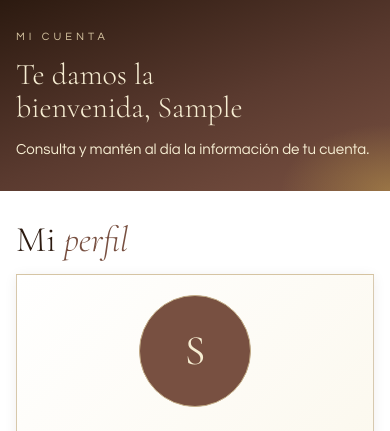
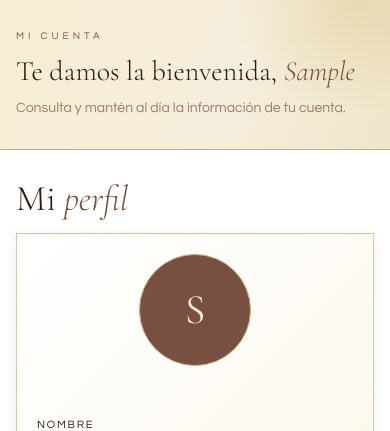
Before and after one commit to mariamcarlier/project-orodelsol, a Django app: page /profile/ in a window 390 px wide. Shown: the part 155-586 px from the top of the page. Run offline with Django 5.2, Linux system fonts and the light colour scheme; the visitor is signed in with stand-in values (Sample User, id 1).

Commit message:
prueba y cambios tabien de responsive y cabecera de bienvenida

```diff
--- a/app/settings.py
+++ b/app/settings.py
@@ -205,3 +205,6 @@ LOGOUT_REDIRECT_URL = "core:inicio"
 SESSION_COOKIE_HTTPONLY = True
 SESSION_COOKIE_SECURE = not DEBUG
 CSRF_COOKIE_SECURE = not DEBUG
+
+if DEBUG:
+    PASSWORD_HASHERS = ["django.contrib.auth.hashers.MD5PasswordHasher"]
--- a/static/css/components.css
+++ b/static/css/components.css
@@ -270,131 +270,63 @@
   gap: var(--space-gap);
 
 }
-
-/* ────────────────────────────────────────────────────────
-   CABECERA DE CUENTA  (.account-hero)
-   Franja de bienvenida de las páginas de «Mi cuenta».
-
-   CAPAS, de abajo hacia arriba:
-     1. Degradado de marca ...... background de .account-hero (siempre está)
-     2. Imagen opcional ......... <img class="account-hero__image">; solo
-                                  aparece si la vista envía una URL
-     3. Capa oscura ............. ::after, solo con el modificador
-                                  .account-hero--con-imagen; asegura que el
-                                  texto se lea sobre cualquier imagen
-                                  (contraste mínimo 3:1 en el título y 4.5:1
-                                  en el texto)
-     4. Texto ................... .account-hero__inner
-
-   PARA CAMBIAR EL FONDO:
-     · Colores del degradado: las variables --hero-* de más abajo.
-     · Imagen administrable: ver imagen_banner_cuenta() en usuarios/views.py.
-     · Fondo distinto por tipo de cuenta (futuro): agregar un modificador,
-       por ejemplo .account-hero--mayorista { --hero-medio: …; }, y ponerlo
-       desde la plantilla. No hace falta duplicar el HTML ni el CSS.
-   ──────────────────────────────────────────────────────── */
+/* CABECERA DE CUENTA — franja clara de marca.
+   Colores: tokens.css. Imagen administrable: ver imagen_banner_cuenta()
+   en usuarios/views.py. Con imagen se activa el velo oscuro; sin imagen
+   solo se ve este degradado. */
 .account-hero {
-  /* Colores del degradado de marca (se editan aquí) */
-  --hero-oscuro:     var(--color-tierra);
-  --hero-intermedio: var(--color-cacao-hover);
-  --hero-medio:      var(--color-cacao);
-  --hero-calido:     #a8864a;
-  --hero-brillo:     var(--gold);
-  /* Zona de la imagen que se conserva al recortar (70% = hacia la derecha) */
-  --hero-foco:   70% 50%;
-
   position: relative;
-  isolation: isolate;          /* las capas internas no se mezclan con el resto */
+  isolation: isolate;
   overflow: hidden;
   display: grid;
   align-items: center;
-  /* Altura fluida: 180px en móvil, hasta 300px en escritorio. Es un mínimo:
-     si el nombre es largo y ocupa más líneas, la franja crece y no corta nada. */
-  min-height: clamp(180px, 28vw, 300px);
-  color: var(--color-marfil);
-  /* Degradado de marca: oscuro del lado del texto y dorado hacia la derecha,
-     con un brillo suave tipo satén arriba a la derecha. */
+  min-height: clamp(150px, 20vw, 210px);
   background:
-    radial-gradient(55% 130% at 92% 10%, rgba(246,237,210,.26), transparent 62%),
-    linear-gradient(115deg,
-      var(--hero-oscuro) 0%,
-      var(--hero-intermedio) 40%,
-      var(--hero-medio) 70%,
-      var(--hero-calido) 90%,
-      var(--hero-brillo) 100%);
+    radial-gradient(55% 130% at 92% 0%, rgba(201,168,76,.25), transparent 60%),
+    linear-gradient(115deg, var(--color-marfil) 0%, #f5eedd 60%, rgba(201,168,76,.30) 100%);
+  border-bottom: 1px solid var(--color-oro-borde);
 }
 
 .account-hero__image {
-  position: absolute;
-  inset: 0;
-  z-index: 0;
-  width: 100%;
-  height: 100%;
-  object-fit: cover;           /* se recorta, nunca se deforma */
-  object-position: var(--hero-foco);
+  position: absolute; inset: 0; z-index: 0;
+  width: 100%; height: 100%; object-fit: cover;
 }
 
-/* Capa oscura de legibilidad. SOLO se activa cuando hay una imagen
-   (modificador --con-imagen): el degradado de marca ya se lee por sí solo.
-   Es más fuerte del lado del texto (izquierda). */
 .account-hero--con-imagen::after {
-  content: "";
-  position: absolute;
-  inset: 0;
-  z-index: 1;
-  pointer-events: none;
-  background: linear-gradient(90deg,
-    rgba(44,26,16,.92) 0%,
-    rgba(44,26,16,.80) 55%,
-    rgba(44,26,16,.35) 100%);
+  content: ""; position: absolute; inset: 0; z-index: 1; pointer-events: none;
+  background: linear-gradient(90deg, rgba(44,26,16,.90) 0%, rgba(44,26,16,.70) 60%, rgba(44,26,16,.30) 100%);
 }
 
 .account-hero__inner {
-  position: relative;
-  z-index: 2;
-  width: min(100%, var(--container-md));   /* alineado con el contenido de la página */
+  position: relative; z-index: 2;
+  width: min(100%, var(--container-md, 1120px));
   margin-inline: auto;
-  padding: clamp(28px, 5vw, 48px) var(--gutter);
+  padding: clamp(26px, 4vw, 40px) var(--gutter, 24px);
 }
 
 .account-hero__eyebrow {
-  display: block;
-  margin-bottom: 12px;
-  font-size: 11px;
-  letter-spacing: 4px;
-  text-transform: uppercase;
-  color: var(--color-oro);
+  display: block; margin-bottom: 10px;
+  font-size: 10px; letter-spacing: 4px; text-transform: uppercase;
+  color: var(--color-cacao);
 }
 
 .account-hero__title {
   font-family: var(--font-display);
-  font-size: clamp(30px, 5vw, 52px);
   font-weight: 300;
-  line-height: 1.1;
-  color: var(--color-marfil);
-  max-width: 14em;             /* un nombre largo pasa a otra línea antes de llegar a la zona dorada */
-  overflow-wrap: anywhere;     /* un nombre muy largo no desborda la pantalla */
-  text-wrap: balance;
+  font-size: clamp(28px, 4vw, 44px);
+  line-height: 1.15;
+  color: var(--color-text-dark);
+  overflow-wrap: anywhere;
 }
 
+.account-hero__title em { font-style: italic; color: var(--color-cacao); }
+
 .account-hero__text {
-  max-width: 480px;
-  margin-top: 14px;
-  font-size: 15px;
-  color: var(--color-marfil);
+  max-width: 480px; margin-top: 10px;
+  font-size: 14px; color: var(--color-text-muted);
 }
 
-/* En pantallas angostas el texto ocupa casi todo el ancho, así que el dorado ya no
-   puede ir a la derecha (el texto quedaría sobre una zona clara). Pasa a ser un
-   destello pequeño en la esquina inferior derecha, y la capa oscura es pareja. */
-@media (max-width: 768px) {
-  .account-hero {
-    background:
-      radial-gradient(40% 50% at 100% 100%, rgba(201,168,76,.42), transparent 70%),  /* = --gold */
-      linear-gradient(160deg, var(--hero-oscuro) 0%, var(--hero-intermedio) 55%, var(--hero-medio) 100%);
-  }
-
-  .account-hero--con-imagen::after {
-    background: linear-gradient(90deg, rgba(44,26,16,.88), rgba(44,26,16,.74));
-  }
-}
+/* Con imagen, el texto vuelve a claro para mantener contraste */
+.account-hero--con-imagen .account-hero__title,
+.account-hero--con-imagen .account-hero__text { color: var(--color-text-on-dark); }
+.account-hero--con-imagen .account-hero__title em { color: var(--color-oro); }
--- a/templates/usuarios/perfil.html
+++ b/templates/usuarios/perfil.html
@@ -14,7 +14,9 @@
   {% endif %}
   <div class="account-hero__inner">
     <span class="account-hero__eyebrow">Mi cuenta</span>
-    <h1 id="account-hero-title" class="account-hero__title">{{ perfil.saludo_bienvenida }}</h1>
+    <h1 id="account-hero-title" class="account-hero__title">
+      Te damos la bienvenida, <em>{{ perfil.nombre_visible }}</em>
+    </h1>
     <p class="account-hero__text">Consulta y mantén al día la información de tu cuenta.</p>
   </div>
 </section>
```
Also changed, not shown: usuarios/tests.py (+8 -8 lines), 1 other file.
